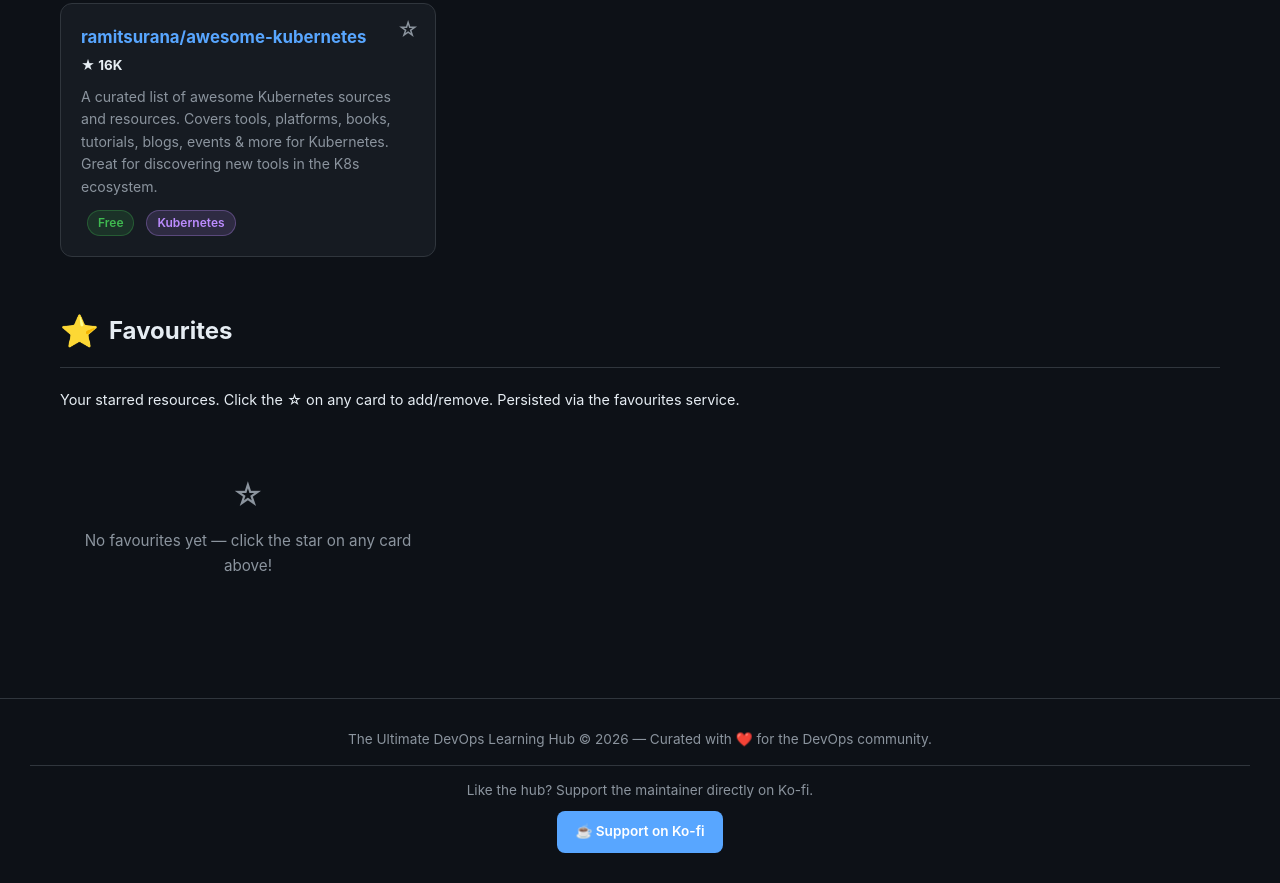
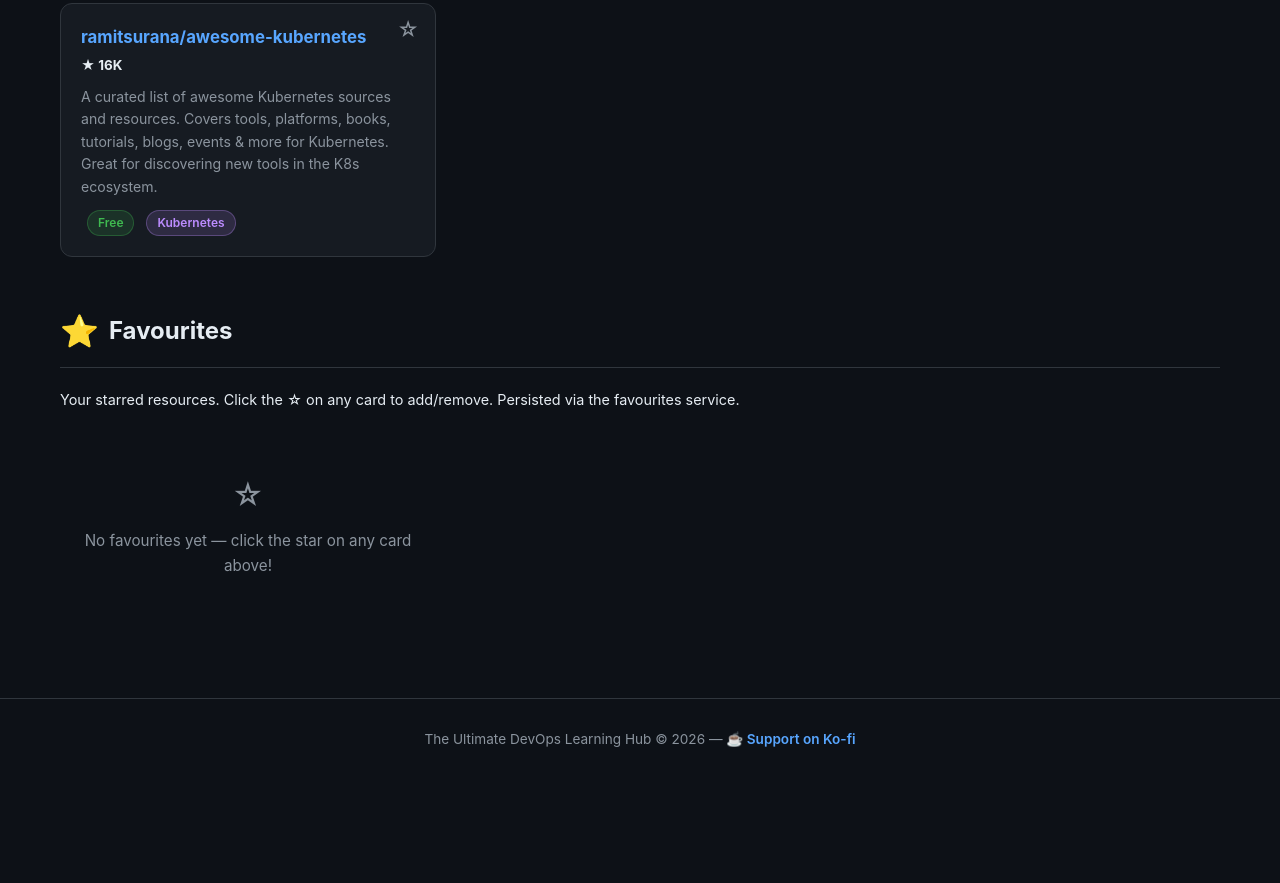
Before and after one commit to ShubhamBhavsar101/Agentic-AI, a plain HTML site: page devops-learning-hub/devops-learning-hub.html in a window 1280 px wide. Shown: the part 8919-9802 px from the top of the page. After the commit the page ends 9700 px from the top, so only its background shows below. Drawn offline with Linux system fonts and the light colour scheme; no server answers.

Commit message:
consolidate footer to single line with inline Ko-fi link

```diff
--- a/devops-learning-hub/devops-learning-hub.css
+++ b/devops-learning-hub/devops-learning-hub.css
@@ -658,19 +658,15 @@
   align-items: center;
   gap: 10px;
 }
-.footer-support a {
-  background: var(--link);
-  color: #fff;
-  padding: 10px 18px;
-  border-radius: var(--radius-sm);
+.footer-kofi-link {
+  color: var(--link);
+  text-decoration: none;
   font-weight: 600;
-  text-decoration: none;
-  transition: opacity 0.2s, background 0.2s;
+  transition: opacity 0.2s;
 }
-.footer-support a:hover {
-  opacity: 0.85;
-  text-decoration: none;
-  background: var(--link-hover);
+.footer-kofi-link:hover {
+  opacity: 0.8;
+  text-decoration: underline;
 }
 
 /* ── Responsive ───────────────────────────────────────── */
--- a/devops-learning-hub/devops-learning-hub.html
+++ b/devops-learning-hub/devops-learning-hub.html
@@ -974,11 +974,7 @@
 </div>
 
 <footer>
-  <p>The Ultimate DevOps Learning Hub &copy; 2026 &mdash; Curated with ❤️ for the DevOps community.</p>
-  <div class="footer-support">
-    <p>Like the hub? Support the maintainer directly on Ko-fi.</p>
-    <a href="https://ko-fi.com/shubhvibes" target="_blank" rel="noopener">☕ Support on Ko-fi</a>
-  </div>
+  <p>The Ultimate DevOps Learning Hub &copy; 2026 &mdash; <a href="https://ko-fi.com/shubhvibes" target="_blank" rel="noopener" class="footer-kofi-link">☕ Support on Ko-fi</a></p>
 </footer>
 
 <script src="devops-learning-hub.js"></script>
```
